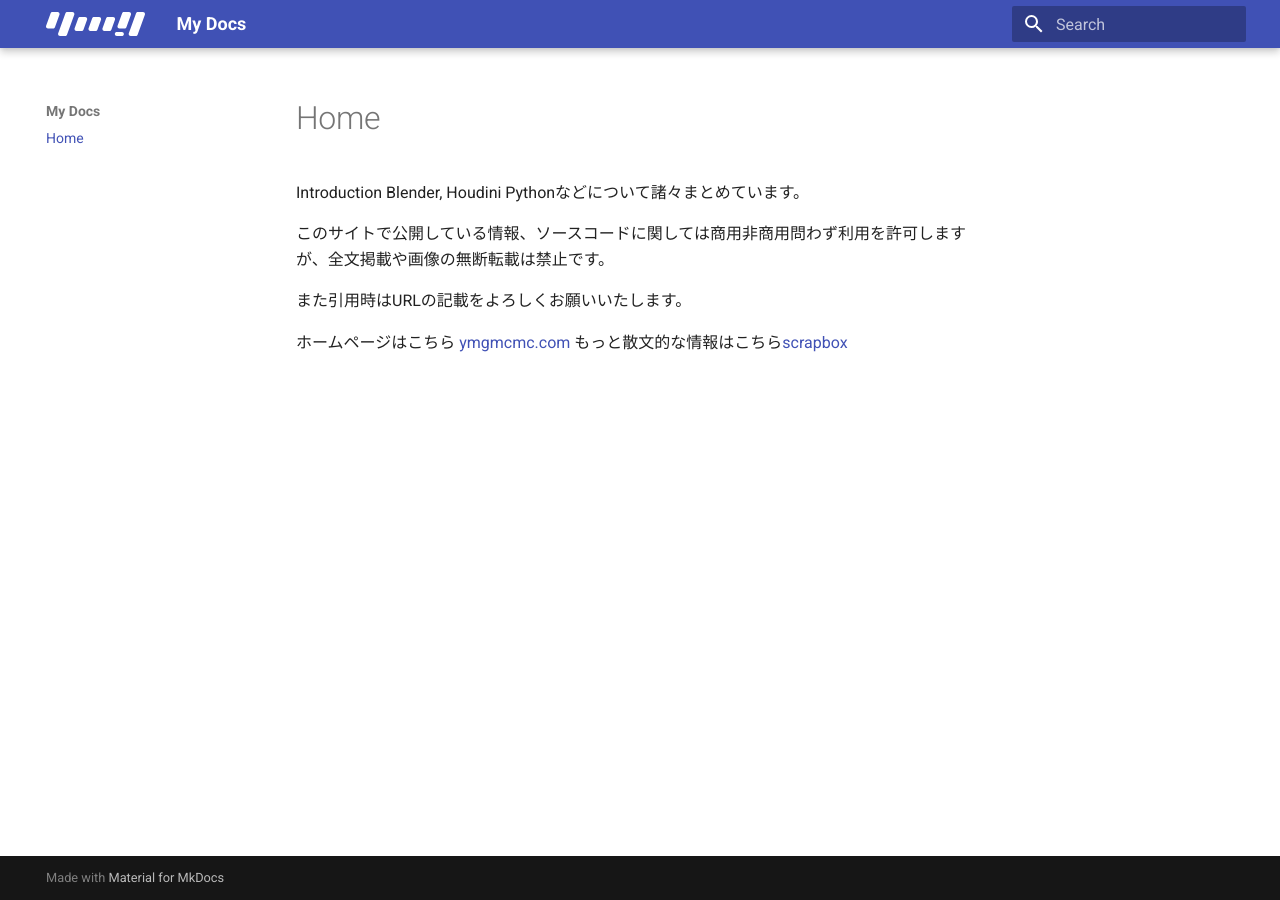
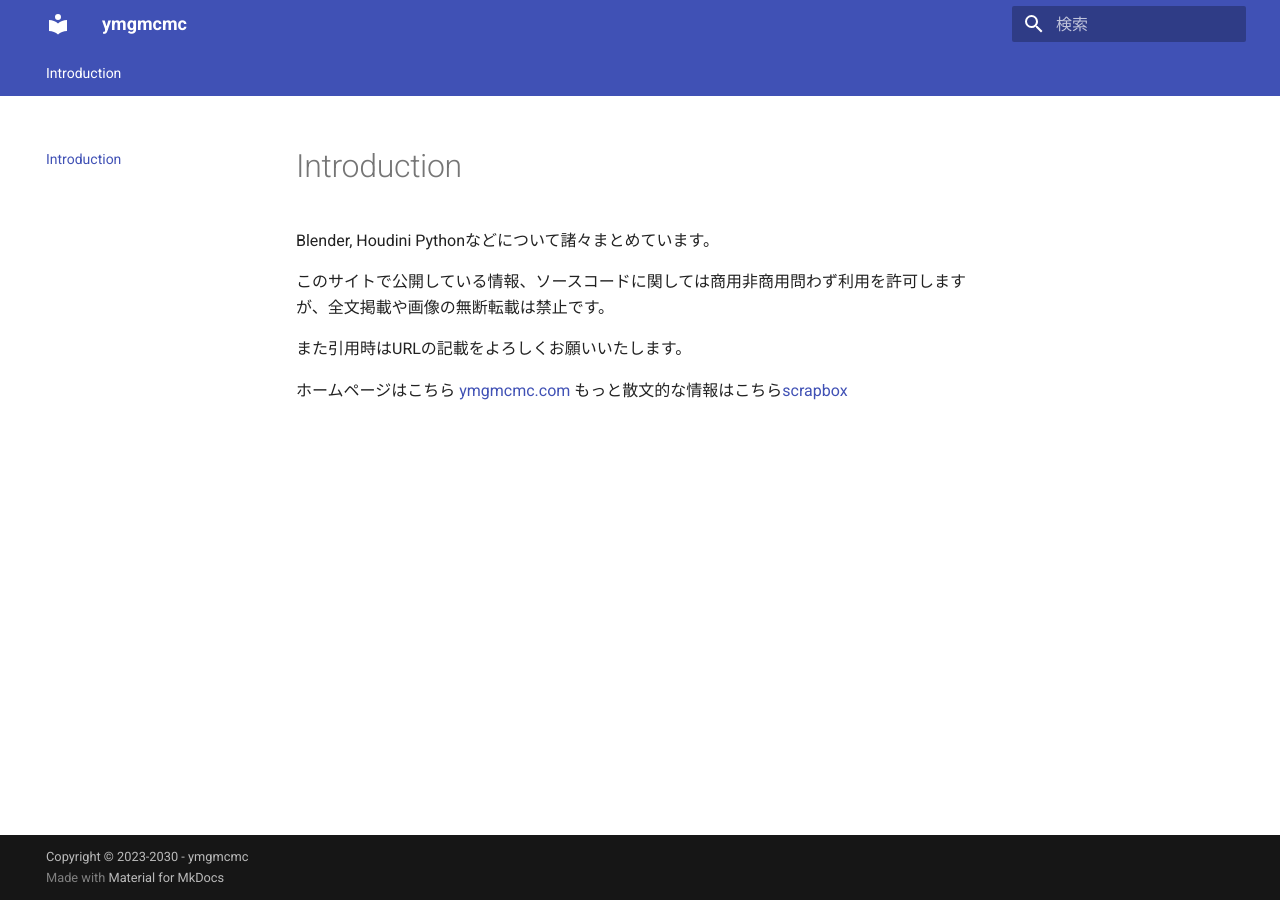
Before and after one commit to naoya-horai/documents, an MkDocs documentation site: the page built from docs/index.md, in a window 1280 px wide. Built offline with MkDocs 1.6.1 and Material for MkDocs 9.7.7, drawn with Linux system fonts in a browser that asks for light colours.

Commit message:
edit startpage2

```diff
--- a/docs/index.md
+++ b/docs/index.md
@@ -1,4 +1,5 @@
-Introduction
+#Introduction
+
 Blender, Houdini Pythonなどについて諸々まとめています。
 
 このサイトで公開している情報、ソースコードに関しては商用非商用問わず利用を許可しますが、全文掲載や画像の無断転載は禁止です。
--- a/mkdocs.yml
+++ b/mkdocs.yml
@@ -1,6 +1,11 @@
-site_name: My Docs
+
+site_name: ymgmcmc
+copyright: 'Copyright © 2023-2030 - ymgmcmc'
 
 theme:
   name: material
-  logo: assets/logo.svg
   favicon: images/favicon.ico
+  language: ja
+
+  features:
+    - tabs
```
Also changed, not shown: docs/assets/logo.svg (deleted), docs/images/favicon.png (deleted).
